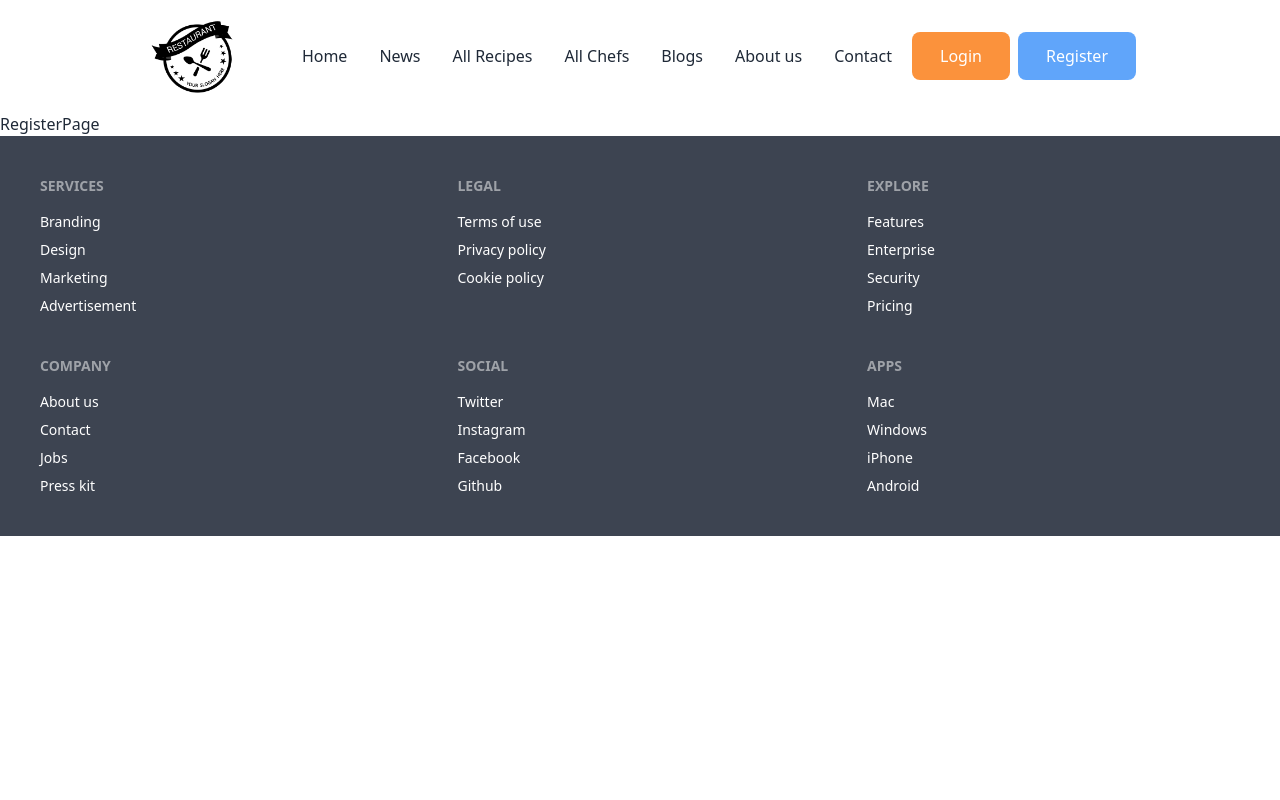
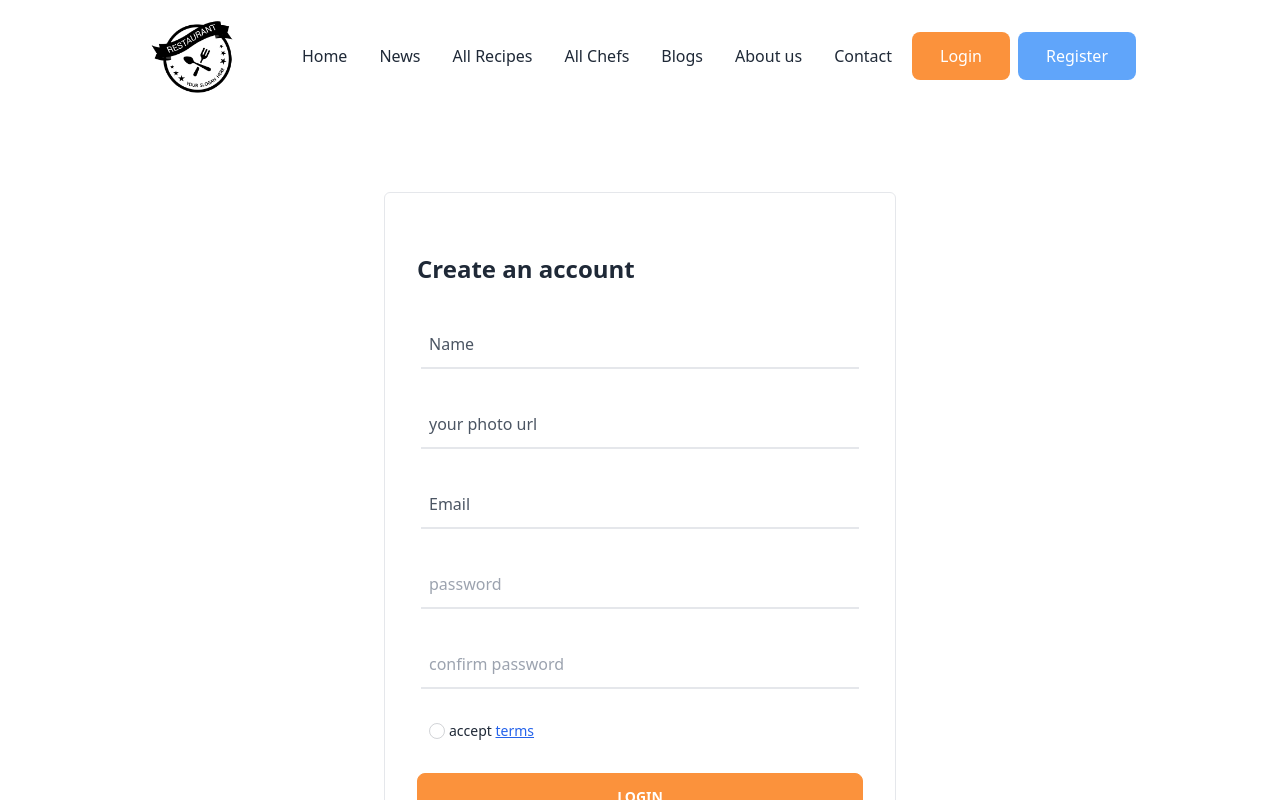
Before and after one commit to Majedul-Hasan/chef-recipe-hunter-client-side, a React (Vite) app: page /register in a window 1280 px wide. Shown: the top 800 px of the page. Built offline with nearby package versions, Linux system fonts and the light colour scheme; no server answers.

Commit message:
user profile and register

```diff
--- a/src/components/Header.jsx
+++ b/src/components/Header.jsx
@@ -2,7 +2,6 @@ import { Link, useNavigate } from "react-router-dom"
 import logo from "../assets/logo.png"
 import { useContext } from "react"
 import { AuthContext } from "../providers/AuthProviders"
-import { FaUserCircle } from "react-icons/fa"
 
 const Header = () => {
   const { user, logoutUser, setUser} = useContext(AuthContext);
@@ -38,12 +37,11 @@ const handleLogout  = () => {
         <li><Link to='/Contact'>Contact</Link></li>
         {
           user &&
-        <li ><Link to='/profile' >{user?.photoUrl || user?.displayName}</Link> </li>
+        <li ><Link to='/profile' >{user?.photoURL ? <img className="w-7" src={user?.photoURL} /> : user?.displayName}</Link> </li>
         }
         {
            user ? <>
-           <button ><FaUserCircle/></button>
-           <button onClick={handleLogout} >Logout</button>
+           <button className="bg-blue-400 text-white px-7 mx-1 hover:bg-blue-600 rounded-lg"  onClick={handleLogout} >Logout</button>
          </>
         : <>
         <li> <Link className="bg-orange-400  text-white px-7 mx-1 hover:bg-orange-600" to='/login'>Login</Link> </li>
--- a/src/pages/LoginPage.jsx
+++ b/src/pages/LoginPage.jsx
@@ -47,7 +47,7 @@ const LoginPage = () => {
       <h3 className="text-2xl font-bold my-7">Login</h3>
           <div className="form-control my-4">
             <label className="label ">
-            <input className="h-12 flex align-bottom border-b-2 border-opacity-20 w-full pl-2 pb-0 placeholder:text-gray-600" type="text" name="email" placeholder="Username or Email" />
+            <input className="h-12 flex align-bottom border-b-2 border-opacity-20 w-full pl-2 pb-0 placeholder:text-gray-600" type="email" name="email" placeholder="Username or Email" />
             </label>
           </div>
           <div className="form-control my-4">
--- a/src/pages/RegisterPage.jsx
+++ b/src/pages/RegisterPage.jsx
@@ -1,7 +1,111 @@
+import { Link } from "react-router-dom"
+
+import { useContext, useState } from "react"
+import { AuthContext } from "../providers/AuthProviders"
+import SocialLogin from "../components/SocialLogin"
+
 
 const RegisterPage = () => {
+  const [errorMsg, setErrorMsg] = useState(null)
+
+  const { createUser, updateUser, setUser} = useContext(AuthContext)
+
+
+
+  const handleSignUp = (e) => {
+    e.preventDefault()
+    setErrorMsg(null)
+    const  formInput = e.target
+    const name = formInput.name.value
+    const photoUrl = formInput.photo.value
+    const email = formInput.email.value
+    const password = formInput.password.value
+    const confirm = formInput.confirm.value
+    const terms = formInput.terms.checked
+
+    // const displayName =
+    console.log(errorMsg);
+    console.table({name, email, password, confirm, terms});
+    if(password !== confirm) {
+      setErrorMsg('password not matched')
+      return
+    }
+    if(password.length < 6) {
+      setErrorMsg('password should be at least 6 characters')
+      return
+    }
+    if(!email.toLowerCase().match(/^(([^<>()[\]\\.,;:\s@"]+(\.[^<>()[\]\\.,;:\s@"]+)*)|.(".+"))@((\[[0-9]{1,3}\.[0-9]{1,3}\.[0-9]{1,3}\.[0-9]{1,3}\])|(([a-zA-Z\-0-9]+\.)+[a-zA-Z]{2,}))$/)){
+      setErrorMsg('please enter a valid email address')
+      return
+    }
+    if(!terms){
+      setErrorMsg('please accept terms before submitting')
+      return
+    }
+    console.log(errorMsg);
+    createUser(email, password)
+    .then(res =>{
+      const loggedUser = res.user
+      console.log(loggedUser);
+      setUser(loggedUser);
+      updateUser( name, photoUrl)
+      formInput.reset()
+    })
+    .catch(error =>{
+      // const errorCode = error.code;
+    const errorMessage = error.message;
+      setErrorMsg( errorMessage )
+    })
+  }
+
+
   return (
-    <div>RegisterPage</div>
+    <div className=" w-2/5 mx-auto my-20 ">
+      <div className="border-[1px] border-solid border-gray-400p-4 rounded-md p-8 mb-10">
+      <form onSubmit={handleSignUp}>
+      <h3 className="text-2xl font-bold my-7">Create an account</h3>
+          <div className="form-control my-4">
+            <label className="label "> <input className="h-12 flex align-bottom border-b-2 border-opacity-20 w-full pl-2 pb-0 placeholder:text-gray-600" type="text" name="name" placeholder="Name" />
+            </label>
+          </div>
+          <div className="form-control my-4">
+            <label className="label "> <input className="h-12 flex align-bottom border-b-2 border-opacity-20 w-full pl-2 pb-0 placeholder:text-gray-600" type="text" name="photo" placeholder="your photo url" />
+            </label>
+          </div>
+          <div className="form-control my-4">
+            <label className="label "> <input className="h-12 flex align-bottom border-b-2 border-opacity-20 w-full pl-2 pb-0 placeholder:text-gray-600" type="text" name="email" placeholder="Email" />
+            </label>
+          </div>
+          <div className="form-control my-4">
+            <label className="label ">  <input type="text" name="password" placeholder="password" className="h-12 flex align-bottom border-b-2 border-opacity-20 w-full pl-2 pb-0 " />
+            </label>
+          </div>
+          <div className="form-control my-4">
+            <label className="label">
+
+            <input type="text" placeholder="confirm password" name="confirm" className="h-12 flex align-bottom border-b-2 border-opacity-20 w-full pl-2 pb-0 " />
+            </label>
+            </div>
+            <div className="flex justify-between px-2 my-4">
+
+            <label className="label cursor-pointer">
+                <input type="checkbox" name="terms"  className="checkbox  checkbox-xs mr-1" />
+                <span className="label-text">accept <Link className="text-blue-600 underline" to='/terms'>terms</Link> </span>
+              </label>
+
+            </div>
+
+          <div className="form-control mt-6 my-2">
+            <button className="btn bg-orange-400 border-orange-400 hover:bg-white hover:text-orange-500 hover:border-orange-500 ">Login</button>
+          </div>
+          <small className="text-md "> Already have an account?
+                <Link to='/login' className="label-text-alt link link-hover ml-1 text-orange-400">Login</Link>
+          </small>
+        </form>
+      </div>
+        <SocialLogin />
+
+        </div>
   )
 }
 
```
